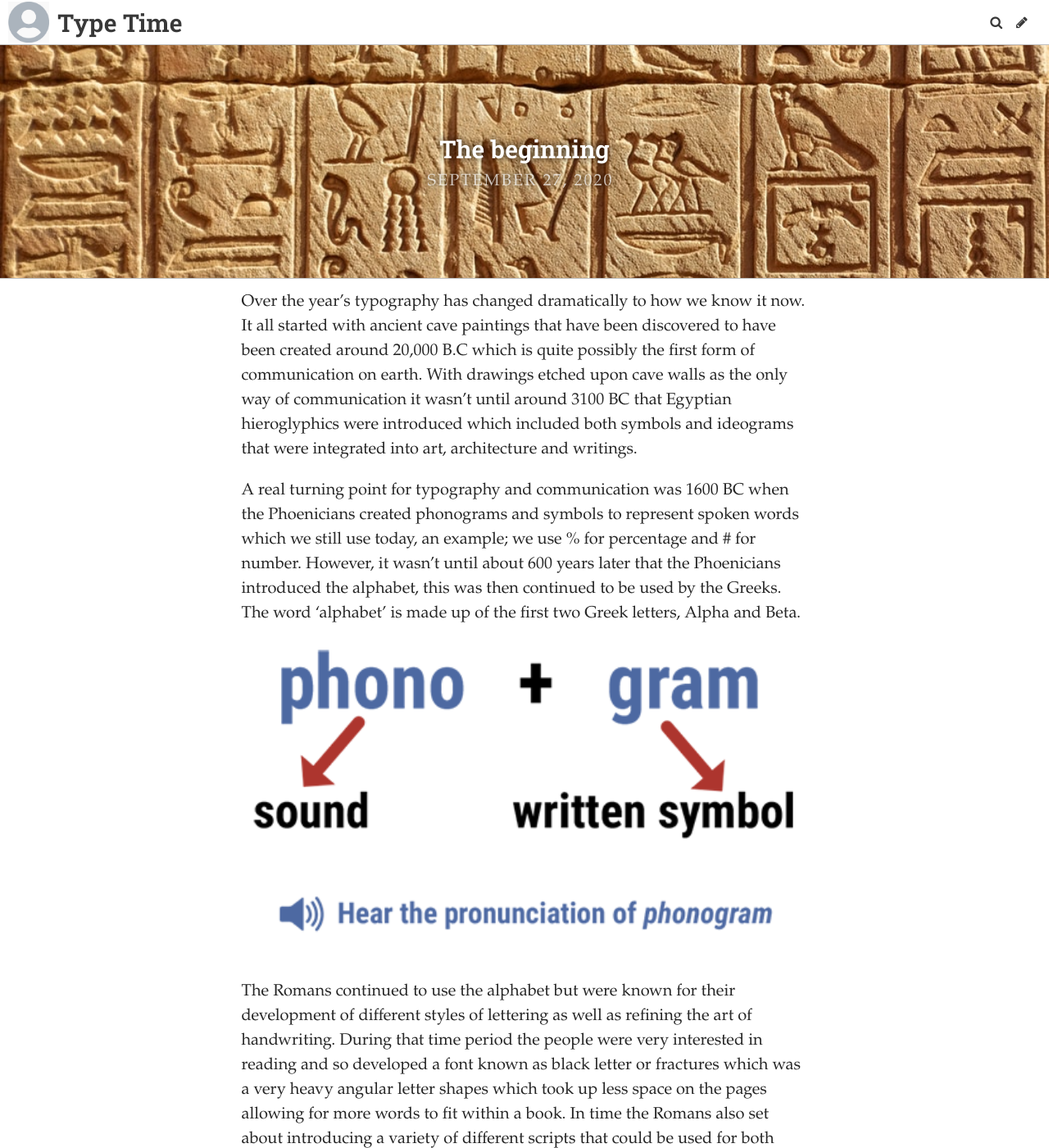
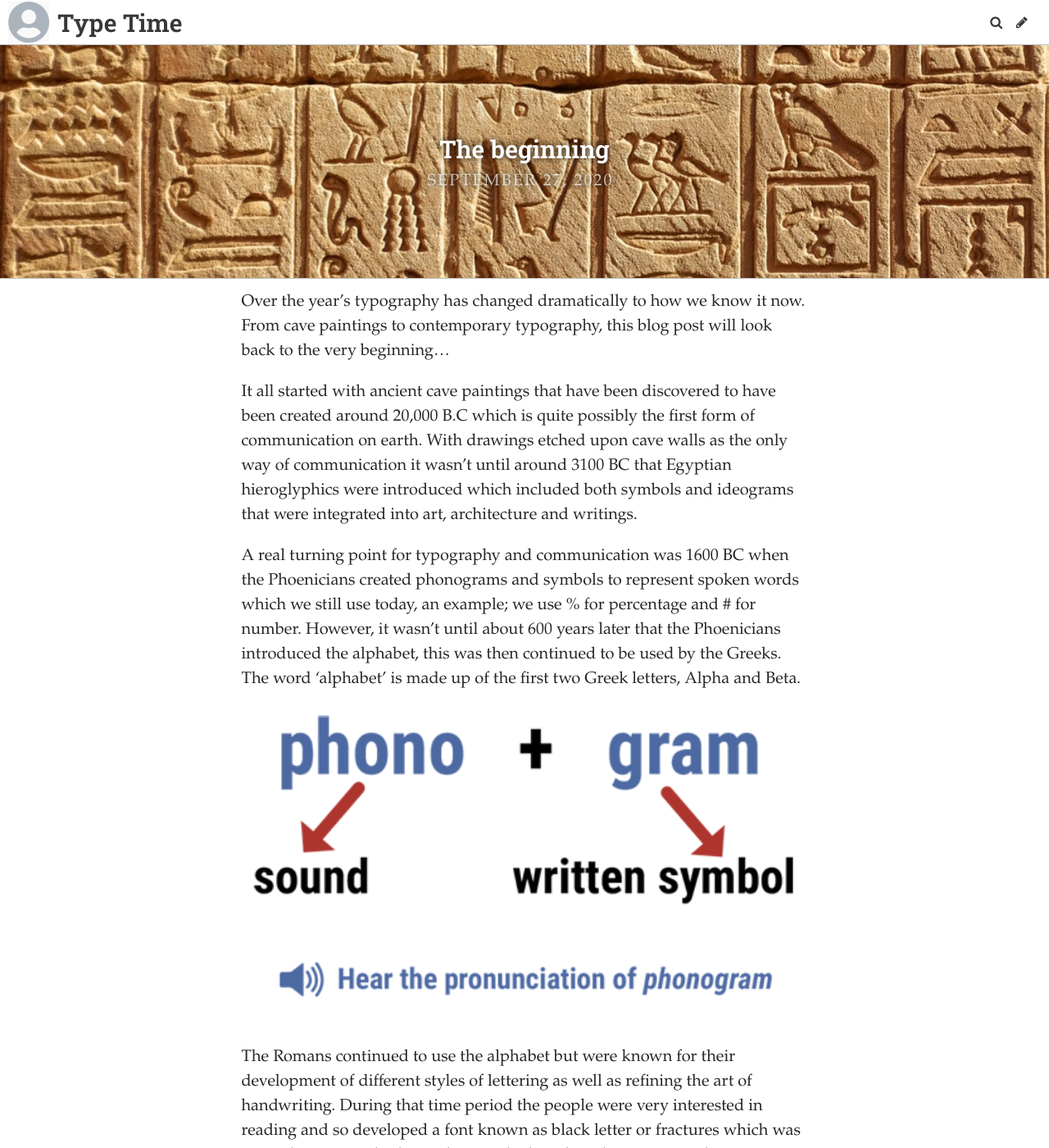
Before and after one commit to horsemad101/Typography, a Jekyll site: the page built from _posts/2020-09-27-at-the-beginning.md, in a window 1280 px wide and 1400 px high. Shown: the whole window at 82% size. Built offline with Jekyll 4.4.1, drawn with Linux system fonts in a browser that asks for light colours; some web fonts are replaced.

Commit message:
Update Post “2020-09-27-at-the-beginning”

```diff
--- a/_posts/2020-09-27-at-the-beginning.md
+++ b/_posts/2020-09-27-at-the-beginning.md
@@ -5,11 +5,14 @@ date: 2020-09-27T18:10:13.919Z
 header_feature_image: ../uploads/egypt.jpg
 caption: Egyptian Hieroglyphics
 comments: true
+tags:
+  - Art
+  - Design
+  - History
 ---
+Over the year’s typography has changed dramatically to how we know it now. From cave paintings to contemporary typography, this blog post will look back to the very beginning...
 
-
-
-Over the year’s typography has changed dramatically to how we know it now. It all started with ancient cave paintings that have been discovered to have been created around 20,000 B.C which is quite possibly the first form of communication on earth. With drawings etched upon cave walls as the only way of communication it wasn’t until around 3100 BC that Egyptian hieroglyphics were introduced which included both symbols and ideograms that were integrated into art, architecture and writings.
+It all started with ancient cave paintings that have been discovered to have been created around 20,000 B.C which is quite possibly the first form of communication on earth. With drawings etched upon cave walls as the only way of communication it wasn’t until around 3100 BC that Egyptian hieroglyphics were introduced which included both symbols and ideograms that were integrated into art, architecture and writings.
 
 A real turning point for typography and communication was 1600 BC when the Phoenicians created phonograms and symbols to represent spoken words which we still use today, an example; we use % for percentage and # for number. However, it wasn’t until about 600 years later that the Phoenicians introduced the alphabet, this was then continued to be used by the Greeks. The word ‘alphabet’ is made up of the first two Greek letters, Alpha and Beta.
 
```
